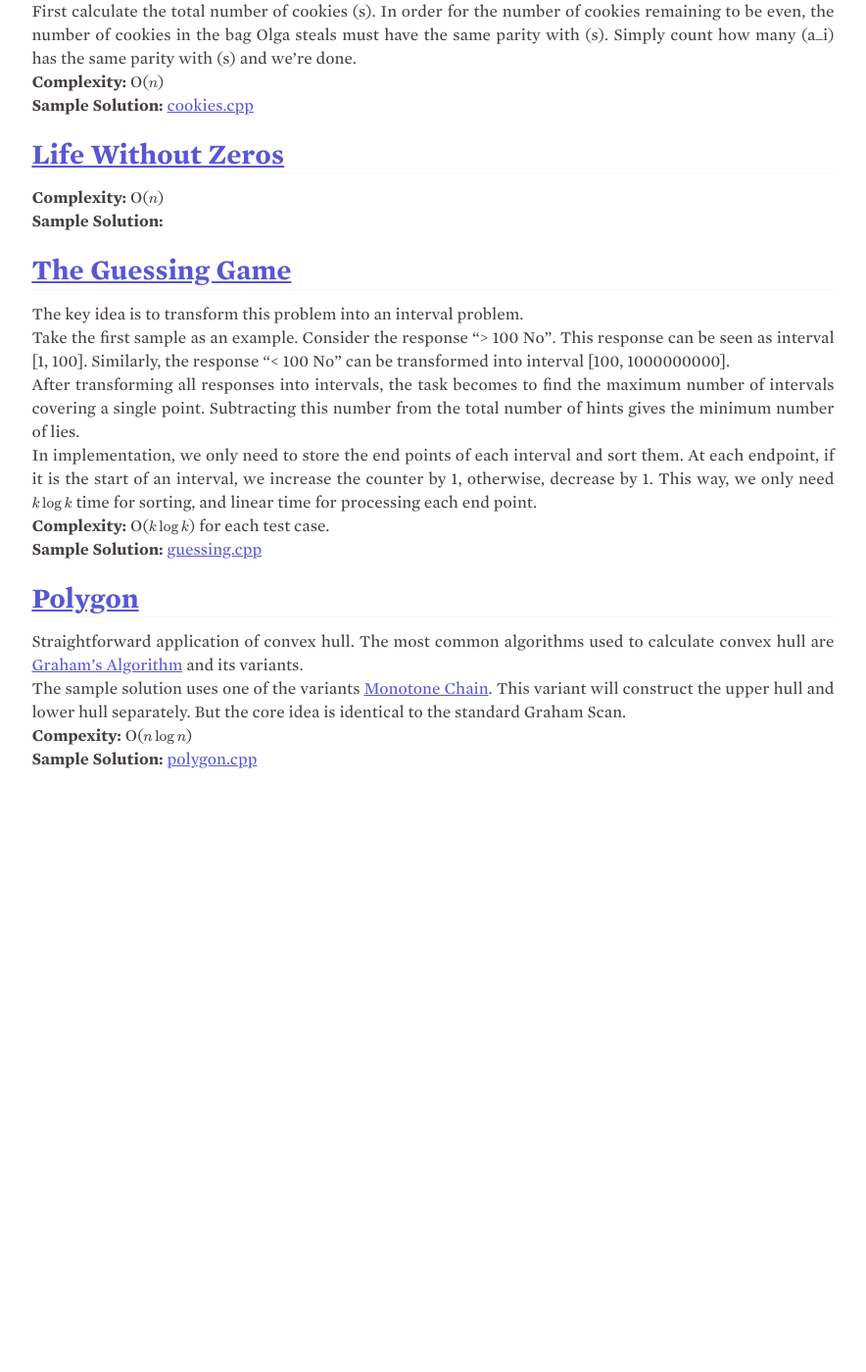
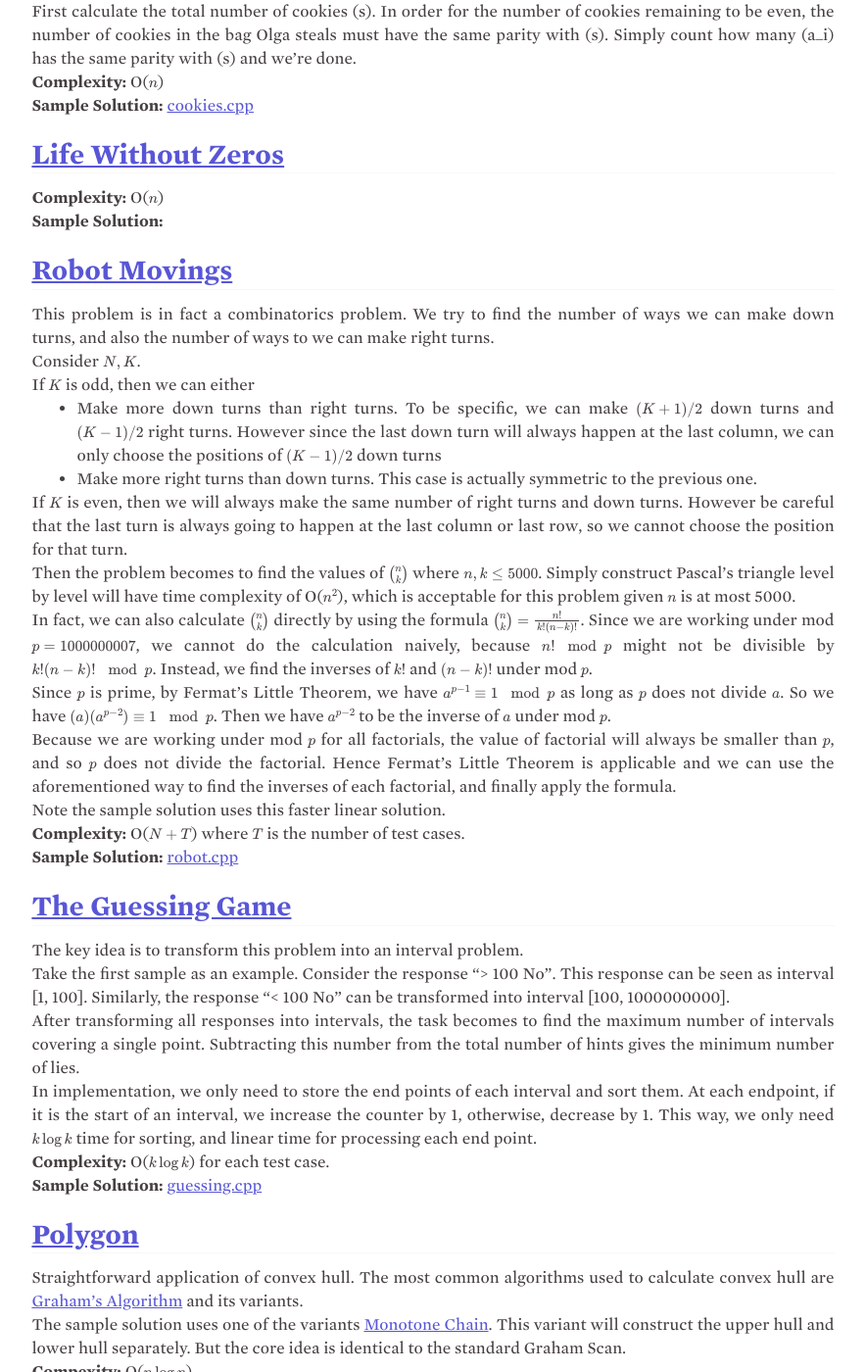
Before and after one commit to acm-uiuc/icpc-website, a Jekyll site: the page built from _posts/2017-11-03-Season2-Contest-5.md, in a window 1280 px wide and 1400 px high, scrolled down 527 px. Shown: the whole window at 98% size, without its empty margins (198-1082 px from the left). Built offline with Jekyll 4.4.1, drawn with Linux system fonts in a browser that asks for light colours; nearby versions of some CDN libraries; some web fonts are replaced; formulas are drawn with MathJax 3; comment, search, counter and statistics services are not loaded; before the commit the page ends 1376 px from its top, so only the background shows below that.

Commit message:
contest 5 open D complete

```diff
--- a/_posts/2017-11-03-Season2-Contest-5.md
+++ b/_posts/2017-11-03-Season2-Contest-5.md
@@ -34,6 +34,56 @@ Simply count how many \(a_i\) has the same parity with \(s\) and we're done.
 **Sample Solution:**
 
 
+# **[Robot Movings](https://www.codechef.com/problems/MOVES)**
+This problem is in fact a combinatorics problem.
+We try to find the number of ways we can make down turns, and also the
+number of ways to we can make right turns.
+
+Consider \\(N, K\\).
+
+If \\(K\\) is odd, then we can either
+
+* Make more down turns than right turns. To be specific, we can
+make \\((K + 1) / 2\\) down turns and \\((K - 1) / 2\\) right turns.
+However since the last down turn will always happen at the last column,
+we can only choose the positions of \\((K - 1) / 2\\) down turns
+
+* Make more right turns than down turns. This case is actually symmetric to the
+previous one.
+
+If \\(K\\) is even, then we will always make the same number of
+right turns and down turns. However be careful  that the last turn is always
+going to happen at the last column or last row, so we cannot choose the position
+for that turn.
+
+Then the problem becomes to find the values of
+\\(\binom{n}{k}\\) where \\(n, k \le 5000\\). Simply construct
+Pascal's triangle level by level will have time complexity of O(\\(n^2\\)),
+which is acceptable for this problem given \\(n\\) is at most 5000.
+
+In fact, we can also calculate \\(\binom{n}{k}\\) directly by using
+the formula \\(\binom{n}{k} = \frac{n!}{k!(n - k)!}\\). Since we are working
+under mod \\(p = 1000000007\\), we cannot do the calculation naively, because
+\\(n! \mod p\\) might not be divisible by \\(k!(n - k)! \mod p\\). Instead,
+we find the inverses of \\(k!\\) and \\((n - k)!\\) under mod \\(p\\).
+
+Since \\(p\\) is prime, by Fermat's Little Theorem, we have
+\\(a^{p - 1} \equiv 1 \mod p\\) as long as \\(p\\) does not divide \\(a\\).
+So we have \\((a)(a^{p - 2}) \equiv 1 \mod p\\). Then we have
+\\(a^{p - 2}\\) to be the inverse of \\(a\\) under mod \\(p\\).
+
+Because we are working under mod \\(p\\) for all factorials, the value of
+factorial will always be smaller than \\(p\\),
+and so \\(p\\) does not divide the factorial.
+Hence Fermat's Little Theorem is applicable and  we can use the
+aforementioned way to find the inverses of each factorial,
+and finally apply the formula.
+
+Note the sample solution uses this faster linear solution.
+
+**Complexity:** O(\\(N + T\\)) where \\(T\\) is the number of test cases.
+
+**Sample Solution:** [robot.cpp]
 
 # **[The Guessing Game](https://www.codechef.com/problems/A3)**
 The key idea is to transform this problem into an interval problem.
@@ -73,6 +123,7 @@ core idea is identical to the standard Graham Scan.
 
 [chips.cpp]: /assets/ipl_solutions/season2/contest5/chips.cpp
 [cookies.cpp]: /assets/ipl_solutions/season2/contest5/cookies.cpp
+[robot.cpp]: /assets/ipl_solutions/season2/contest5/robot.cpp
 [guessing.cpp]: /assets/ipl_solutions/season2/contest5/guessing.cpp
 [polygon.cpp]: /assets/ipl_solutions/season2/contest5/polygon.cpp
 [Graham's Algorithm]: https://en.wikipedia.org/wiki/Graham_scan
```
Also changed, not shown: 1 other file.
